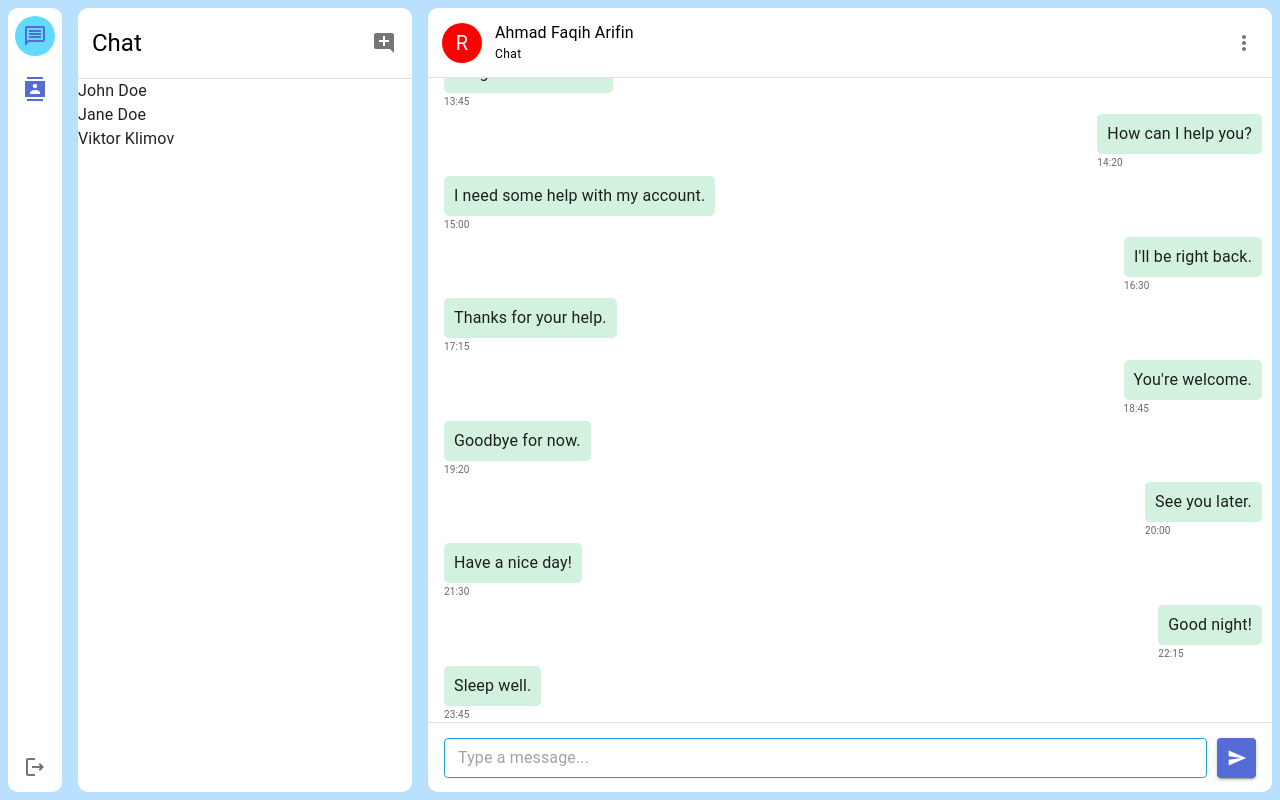
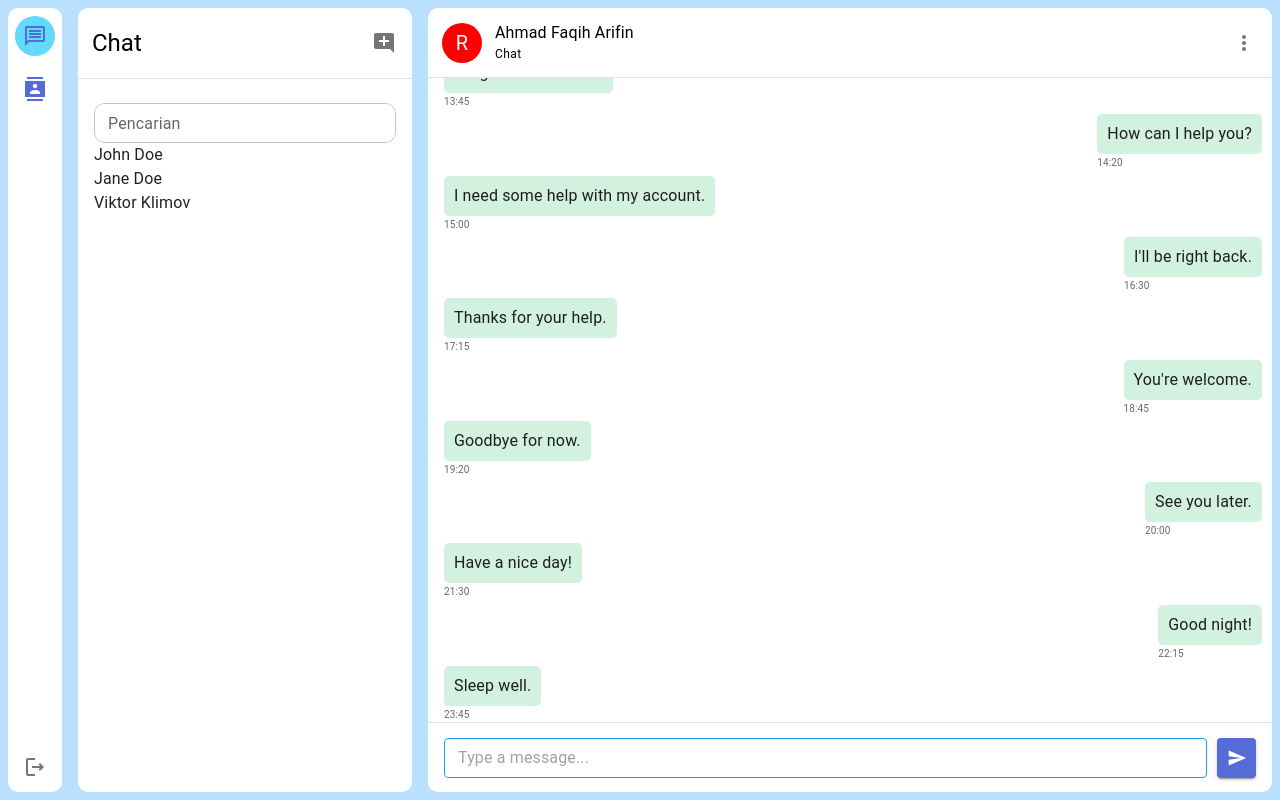
Before and after one commit to ahmadfaqih796/chat-react-ui, a React (Create React App) app: page /chat in a window 1280 px wide. Built offline with nearby package versions, Linux system fonts and the light colour scheme.

Commit message:
search user list

```diff
--- a/src/pages/chat/components/ChatList.jsx
+++ b/src/pages/chat/components/ChatList.jsx
@@ -1,14 +1,39 @@
 import React from "react";
 import { USER_LIST } from "./userDummy";
+import { Box, TextField } from "@mui/material";
 
 const ChatList = () => {
+  const [search, setSearch] = React.useState("");
   const data = USER_LIST;
+
+  const filterData = data.filter((item) => {
+    return item.name.toLowerCase().includes(search.toLowerCase());
+  });
   return (
-    <div>
-      {data.map((item) => (
+    <Box
+      sx={{
+        p: 2,
+      }}
+    >
+      <TextField
+        id="outlined-basic"
+        label="Pencarian"
+        variant="outlined"
+        size="small"
+        fullWidth
+        sx={{
+          mt: 1,
+          "& .MuiOutlinedInput-root": {
+            borderRadius: "10px",
+            overflow: "hidden",
+          },
+        }}
+        onChange={(e) => setSearch(e.target.value)}
+      />
+      {filterData.map((item) => (
         <div key={item.id}>{item.name}</div>
       ))}
-    </div>
+    </Box>
   );
 };
 
```
